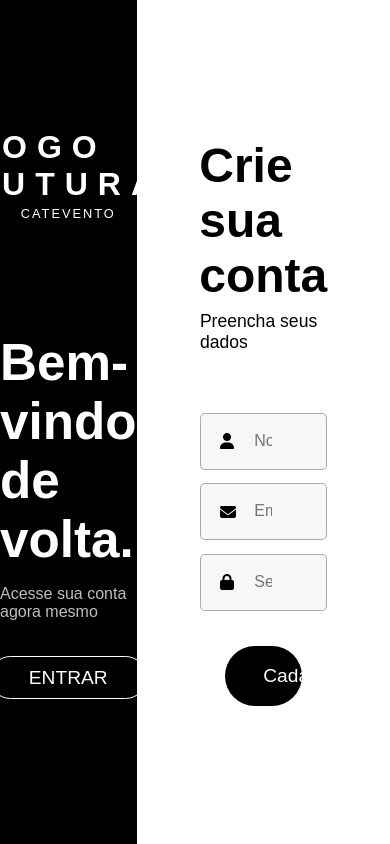
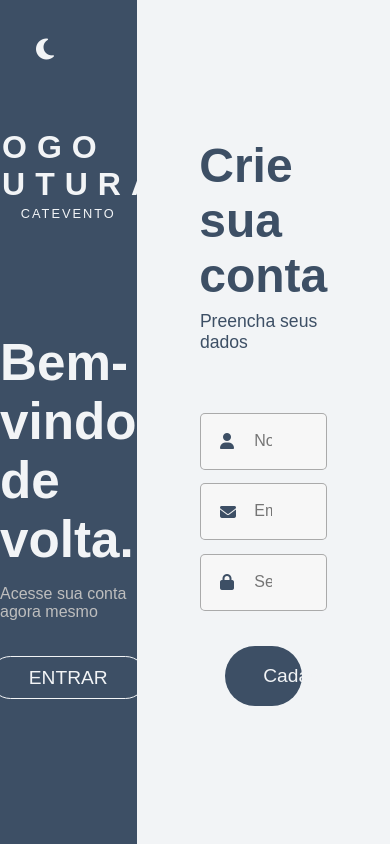
Before and after one commit to victoralsp/projeto-integrado, a PHP site: page /cadastro.html in a window 390 px wide. Run offline with PHP 8.4, Linux system fonts and the light colour scheme; some libraries are stand-ins or nearby versions.

Commit message:
finalizado modo noturno, falta decidir cores e deixar responsivo

```diff
--- a/cadastro.html
+++ b/cadastro.html
@@ -11,6 +11,9 @@
 <body>
     <main id="main">
         <article id="article-login">
+            <button id="btnDarkMode">
+                <i class="fa-solid fa-moon"></i>
+            </button>
             <div id="momentaneoLogo">
                 <p id="logo">Logo futura</p>
                 <p id="nomeProjeto">Catevento</p>
@@ -25,20 +28,22 @@
                 <h2 id="subtitulo-login">Crie sua conta</h2>
                 <p id="paragrafo-login">Preencha seus dados</p>
                 <div id="input-nome">
-                    <i class="fa-solid fa-user"></i>
+                    <i class="fa-solid fa-user icones-input"></i>
                     <input type="text" id="nome" required placeholder="Nome">
                 </div>
                 <div id="input-email">
-                    <i class="fa-solid fa-envelope"></i>
+                    <i class="fa-solid fa-envelope icones-input"></i>
                     <input type="email" id="email" required placeholder="Email">
                 </div>
                 <div id="input-senha">
-                    <i class="fa-solid fa-lock"></i>
+                    <i class="fa-solid fa-lock icones-input"></i>
                     <input type="password" id="senha" required placeholder="Senha" minlength="6">
                 </div>
                 <button id="btn-registrar">Cadastrar</button>
             </form>
         </article>
     </main>
+
+    <script src="js/dark-mode.js"></script>
 </body>
 </html>
--- a/css/cadastro.css
+++ b/css/cadastro.css
@@ -5,9 +5,10 @@
 }
 
 :root {
+    --cor-principal: #3d4f65; /* Alterar quando decidirmos */
+    --cor-dark-bg: #191d2e;
+    --cor-branca: #f2f4f6; /* Alterar quando decidirmos */
     --fonte: Arial, sans-serif; /* Alterar quando decidirmos */
-    --cor-preta: #000; /* Alterar quando decidirmos */
-    --cor-branca: #fff; /* Alterar quando decidirmos */
     --cor-cinza: #bebebe; /* achar cinza claro */
     --cor-bg-input: rgb(247, 247, 247); /* Alterar quando decidirmos */
 }
@@ -20,8 +21,24 @@ body {
     display: flex;
 }
 
+#btnDarkMode {
+    cursor: pointer;
+    font-size: 1.5em;
+    color: var(--cor-branca);
+    background-color: transparent;
+    border: none;
+    position: absolute;
+    top: 1.5em;
+    left: 1.5em;
+    transition: .5s;
+}
+
+#btnDarkMode:hover {
+    transform: scale(1.2) rotate(-20deg);
+}
+
 #article-login {
-    background-color: var(--cor-preta);
+    background-color: var(--cor-principal);
     color: var(--cor-branca);
     width: 35vw;
     height: 100vh;
@@ -74,7 +91,7 @@ body {
 
 #btn-login:hover {
     background-color: var(--cor-branca);
-    color: var(--cor-preta);
+    color: var(--cor-principal);
     transition: 1s;
 }
 
@@ -83,6 +100,7 @@ body {
     display: flex;
     justify-content: center;
     align-items: center;
+    background-color: var(--cor-branca);
 }
 
 #form-login {
@@ -96,12 +114,14 @@ body {
     align-self: center;
     font-size: 3em;
     font-weight: bold;
+    color: var(--cor-principal);
 }
 
 #paragrafo-login {
     align-self: center;
     font-size: 1.1em;
     margin: .5em 0 3em 0;
+    color: var(--cor-principal);
 }
 
 #input-nome,
@@ -120,6 +140,7 @@ body {
     top: 50%;
     transform: translateY(-50%);
     pointer-events: none;
+    color: var(--cor-principal);
 }
 
 #form-login input {
@@ -140,7 +161,7 @@ body {
     padding: 1em 2em;
     width: 50%;
     margin: 1.5em auto 0;
-    background-color: var(--cor-preta);
+    background-color: var(--cor-principal);
     color: var(--cor-branca);
     border-radius: 50px;
     cursor: pointer;
--- /dev/null
+++ b/js/dark-mode.js
@@ -0,0 +1,28 @@
+const articleRegistrar = document.getElementById('article-registrar')
+const btnRegistrar = document.getElementById('btn-registrar')
+const btnDarkMode = document.getElementById('btnDarkMode')
+const subtituloLogin = document.getElementById('subtitulo-login')
+const paragrafoLogin = document.getElementById('paragrafo-login')
+const iconesInput = document.querySelectorAll('.icones-input')
+let color = true
+
+btnDarkMode.addEventListener('click', () => {
+    if (color) {
+        articleRegistrar.style.backgroundColor = 'var(--cor-dark-bg)'
+        articleRegistrar.style.color = 'var(--cor-branca)'
+        btnRegistrar.style.backgroundColor = 'var(--cor-branca)'
+        btnRegistrar.style.color = 'var(--cor-principal)'
+        subtituloLogin.style.color = 'var(--cor-branca)'
+        paragrafoLogin.style.color = 'var(--cor-branca)'
+        btnDarkMode.innerHTML = '<i class="fa-solid fa-sun"></i>'
+    } else {
+        articleRegistrar.style.backgroundColor = 'var(--cor-branca)'
+        articleRegistrar.style.color = 'var(--cor-principal)'
+        btnRegistrar.style.backgroundColor = 'var(--cor-principal)'
+        btnRegistrar.style.color = 'var(--cor-branca)'
+        subtituloLogin.style.color = 'var(--cor-principal)'
+        paragrafoLogin.style.color = 'var(--cor-principal)'
+        btnDarkMode.innerHTML = '<i class="fa-solid fa-moon"></i>'
+    }
+    color = !color
+})
```
